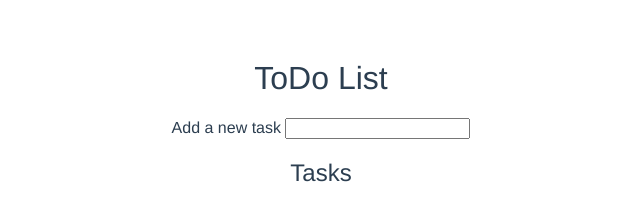
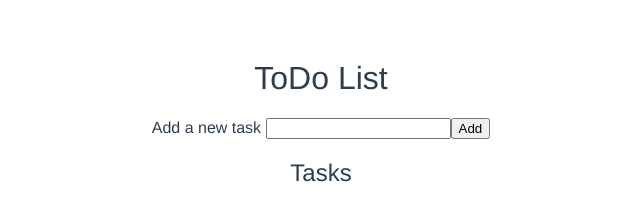
Before and after one commit to Breakthrough-Technologies/vue-todo-client, a Vue app: page /#/ in a window 1280 px wide. Shown: the top 207 px of the page, without its empty margins (319-959 px from the left). Built offline with nearby package versions, Linux system fonts and the light colour scheme.

Commit message:
Adding new tasks

```diff
--- a/src/components/Hello.vue
+++ b/src/components/Hello.vue
@@ -2,7 +2,7 @@
   <div class="hello">
     <h1>{{ title }}</h1>
 
-    <label>Add a new task <input v-model="newTask" /></label>
+    <label>Add a new task <input v-model="newTask" /><button v-on:click="addTask()">Add</button></label>
 
     <h2>Tasks</h2>
     <ul v-for="task in tasks">
@@ -23,6 +23,11 @@ export default {
         { description: 'Do another thing', completed: false },
         { description: 'Do some more stuff', completed: false }
       ]
+    }
+  },
+  methods: {
+    addTask: function () {
+      this.tasks.push({description: this.newTask, completed: false})
     }
   }
 }
```
